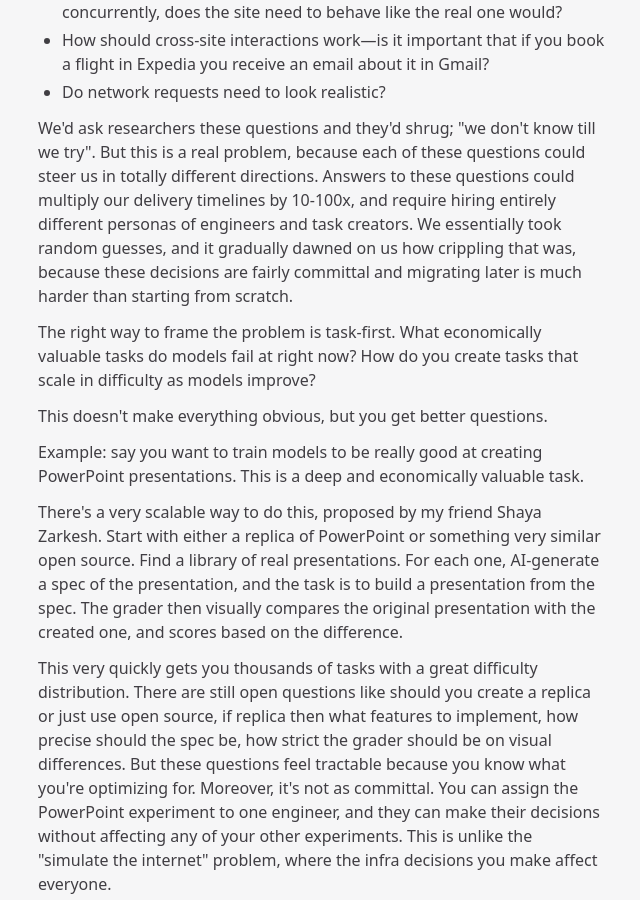
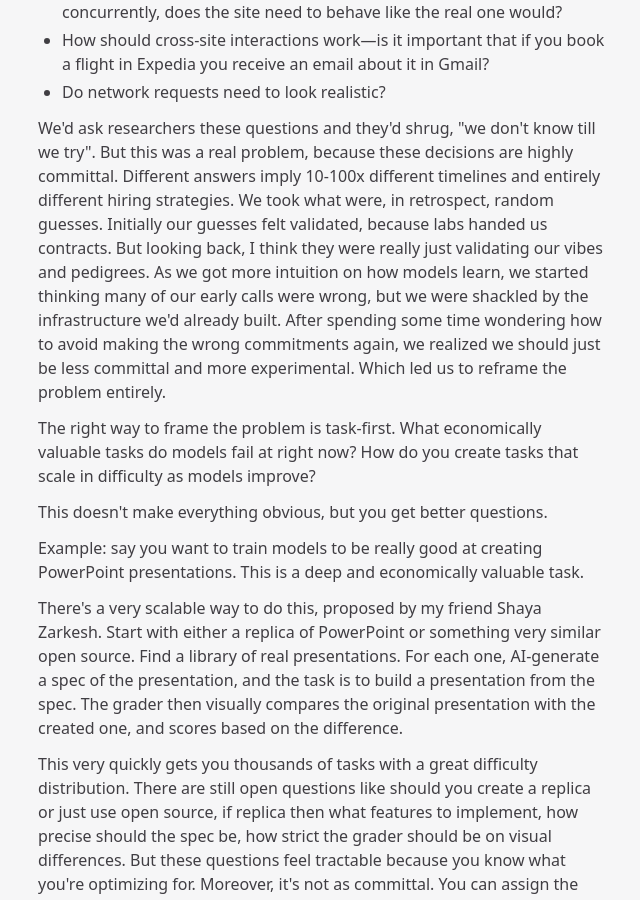
Before and after one commit to Xyzrr/micro-blog, a SvelteKit app: page /matrices in a window 1280 px wide. Shown: the part 2204-3104 px from the top of the page, without its empty margins (218-858 px from the left). Built offline with nearby package versions, Linux system fonts and the light colour scheme.

Commit message:
tweak par

```diff
--- a/src/routes/(posts)/matrices/+page.svelte
+++ b/src/routes/(posts)/matrices/+page.svelte
@@ -114,12 +114,15 @@
 	<li>Do network requests need to look realistic?</li>
 </ul>
 <p>
-	We'd ask researchers these questions and they'd shrug; "we don't know till we try". But this is a
-	real problem, because each of these questions could steer us in totally different directions.
-	Answers to these questions could multiply our delivery timelines by 10-100x, and require hiring
-	entirely different personas of engineers and task creators. We essentially took random guesses,
-	and it gradually dawned on us how crippling that was, because these decisions are fairly committal
-	and migrating later is much harder than starting from scratch.
+	We'd ask researchers these questions and they'd shrug, "we don't know till we try". But this was a
+	real problem, because these decisions are highly committal. Different answers imply 10-100x
+	different timelines and entirely different hiring strategies. We took what were, in retrospect,
+	random guesses. Initially our guesses felt validated, because labs handed us contracts. But
+	looking back, I think they were really just validating our vibes and pedigrees. As we got more
+	intuition on how models learn, we started thinking many of our early calls were wrong, but we were
+	shackled by the infrastructure we'd already built. After spending some time wondering how to avoid
+	making the wrong commitments again, we realized we should just be less committal and more
+	experimental. Which led us to reframe the problem entirely.
 </p>
 <p>
 	The right way to frame the problem is task-first. What economically valuable tasks do models fail
```
